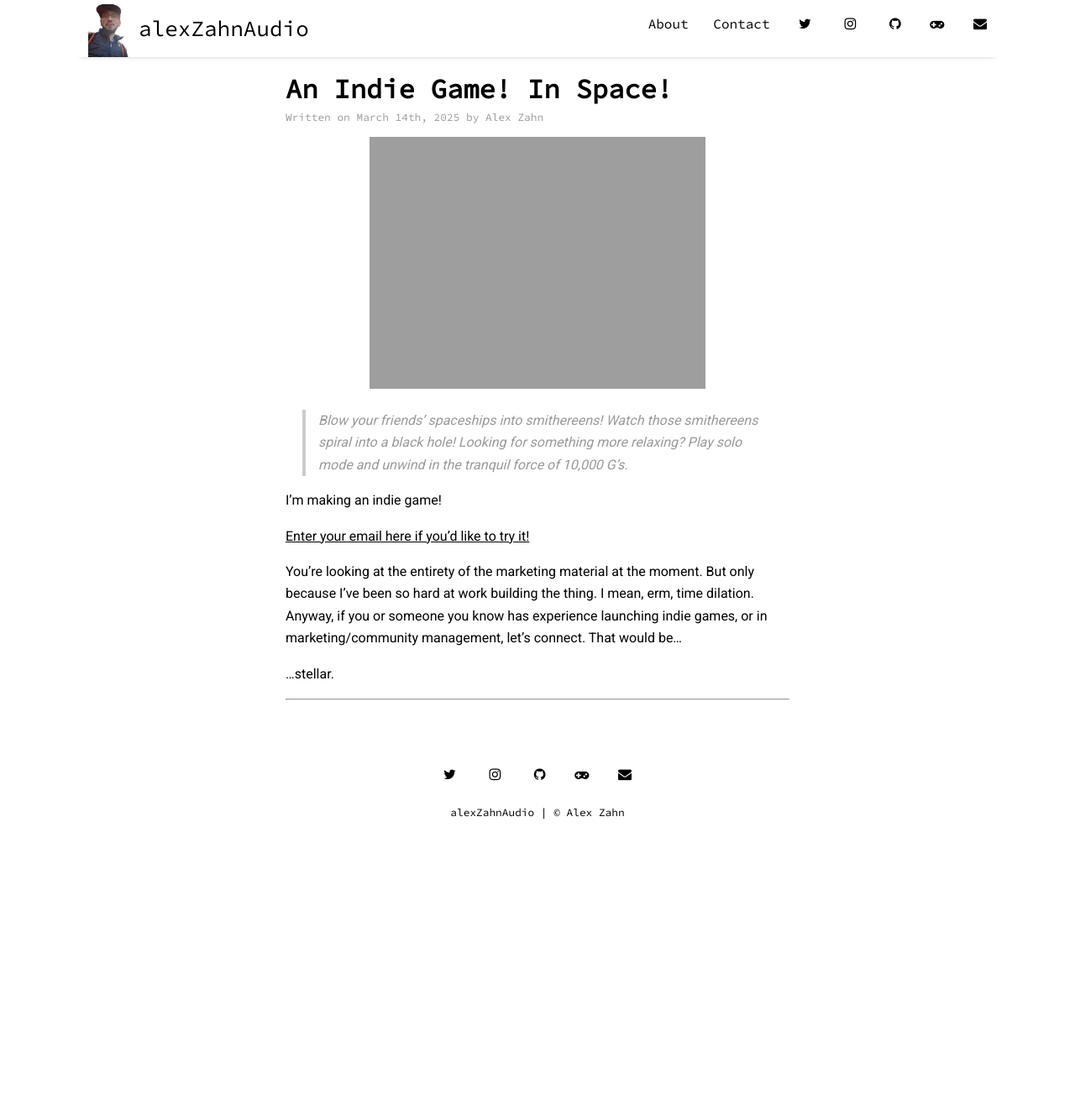
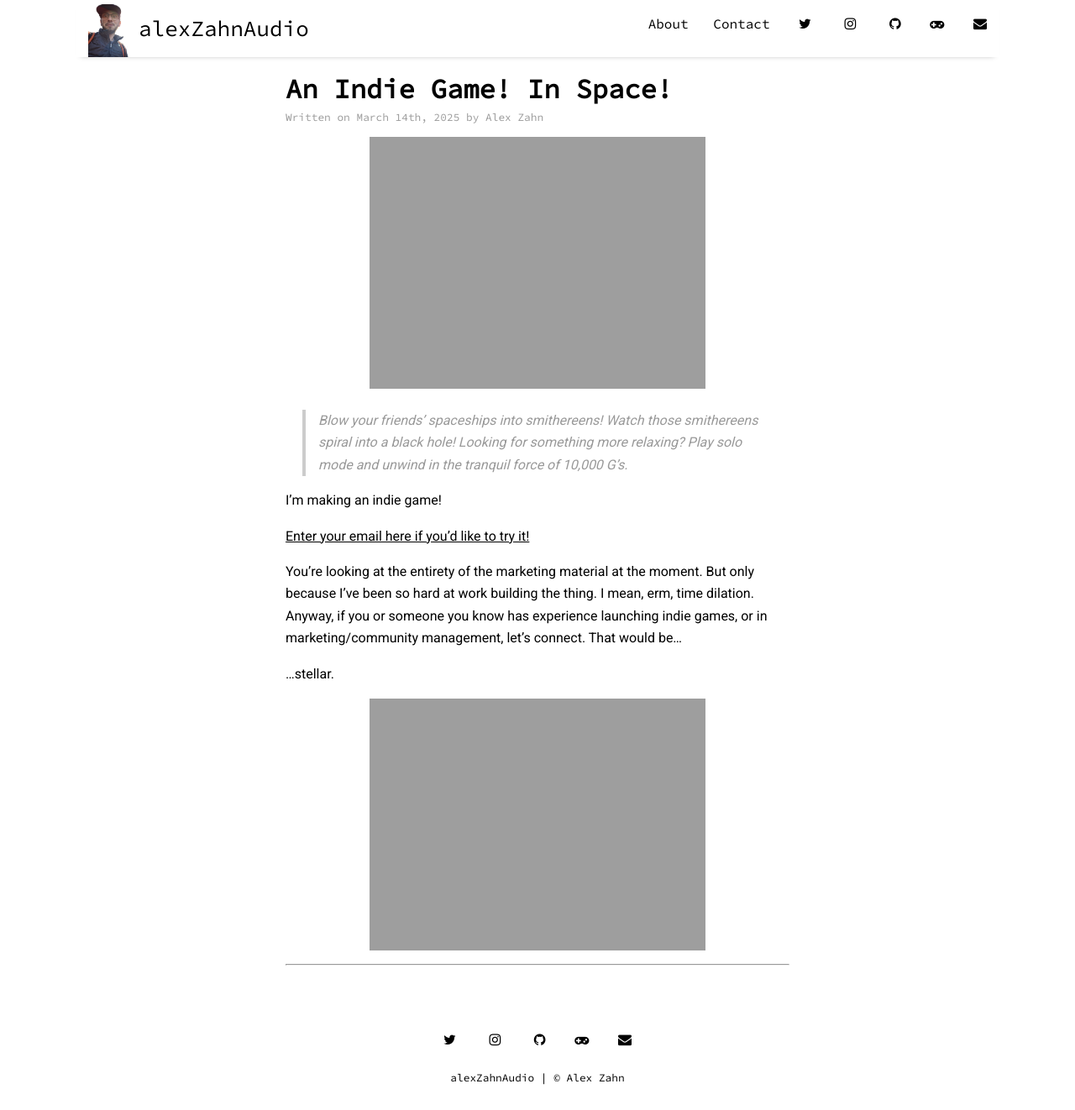
Before and after one commit to alexzahnaudio/alexzahnaudio.github.io, a Jekyll site: the page built from _posts/2025-03-14-rift-jumpers.md, in a window 1280 px wide and 1322 px high. Shown: the whole window at 84% size. Built offline with Jekyll 4.4.1, drawn with Linux system fonts in a browser that asks for light colours; nearby versions of some CDN libraries.

Commit message:
Update 2025-03-14-rift-jumpers.md

```diff
--- a/_posts/2025-03-14-rift-jumpers.md
+++ b/_posts/2025-03-14-rift-jumpers.md
@@ -16,3 +16,5 @@
 You're looking at the entirety of the marketing material at the moment. But only because I've been so hard at work building the thing. I mean, erm, time dilation. Anyway, if you or someone you know has experience launching indie games, or in marketing/community management, let's connect. That would be...
 
 ...stellar.
+
+![alt text](https://alexzahnaudio.com/assets/img/rift-jumper-laser.gif "Purple player nearly melted.")
```
